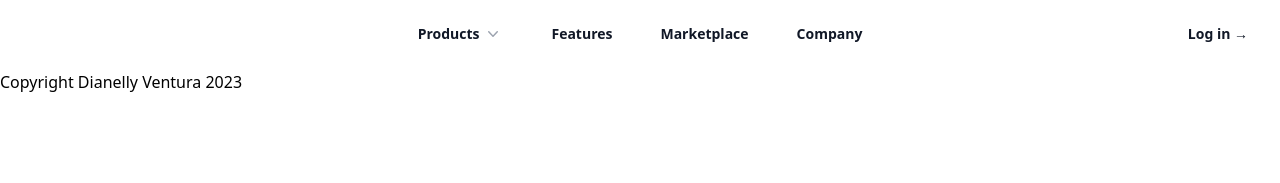
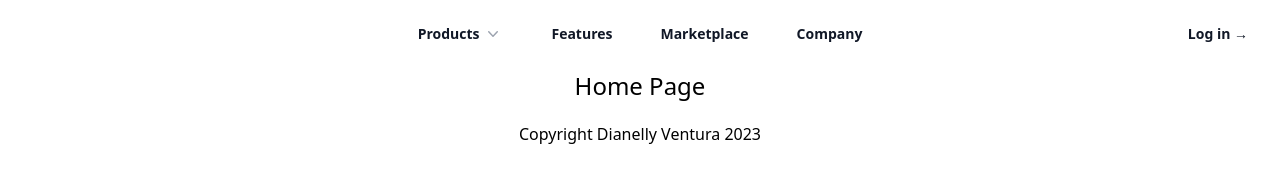
Before and after one commit to DMVCodeX/RoadRunners-Client, a React (Vite) app: page /home in a window 1280 px wide. Shown: the part 167-350 px from the top of the page. Built offline with nearby package versions, Linux system fonts and the light colour scheme.

Commit message:
add home page with routing

```diff
--- a/src/Content.jsx
+++ b/src/Content.jsx
@@ -1,10 +1,12 @@
 import { Route, Routes } from "react-router-dom";
 import { Marketplace } from "./Marketplace";
+import { Home } from "./Home";
 
 export function Content() {
   return (
     <Routes>
       <Route path="/marketplace" element={<Marketplace />} />
+      <Route path="/home" element={<Home />} />
     </Routes>
   );
 }
--- a/src/Footer.jsx
+++ b/src/Footer.jsx
@@ -1,3 +1,9 @@
 export function Footer() {
-  return <p>Copyright Dianelly Ventura 2023</p>;
+  return (
+    <>
+      <div className="center-text">
+        <p>Copyright Dianelly Ventura 2023</p>
+      </div>
+    </>
+  );
 }
--- a/src/Header.jsx
+++ b/src/Header.jsx
@@ -32,6 +32,7 @@ export function Header() {
 
   return (
     <>
+      <a href="/home">
         <img
           className="centered-image"
           src="https://res.cloudinary.com/dlrkhf7ne/image/upload/v1696007285/Road_2520Runners_2520Autosales-01_hkhpfi.png"
@@ -39,6 +40,7 @@ export function Header() {
           height={220}
           width={220}
         />
+      </a>
       <header className="bg-white">
         <nav className="mx-auto flex max-w-7xl items-center justify-between p-6 lg:px-8" aria-label="Global">
           <div className="flex lg:flex-1">
@@ -113,10 +115,11 @@ export function Header() {
               </Transition>
             </Popover>
 
+            {/* These are the main nav bar items */}
             <a href="#" className="text-sm font-semibold leading-6 text-gray-900">
               Features
             </a>
-            <a href="#" className="text-sm font-semibold leading-6 text-gray-900">
+            <a href="/marketplace" className="text-sm font-semibold leading-6 text-gray-900">
               Marketplace
             </a>
             <a href="#" className="text-sm font-semibold leading-6 text-gray-900">
@@ -185,7 +188,7 @@ export function Header() {
                     Features
                   </a>
                   <a
-                    href="/marketplace"
+                    href="#"
                     className="-mx-3 block rounded-lg px-3 py-2 text-base font-semibold leading-7 text-gray-900 hover:bg-gray-50"
                   >
                     Marketplace
--- /dev/null
+++ b/src/Home.jsx
@@ -0,0 +1,7 @@
+export function Home() {
+  return (
+    <div className="mb-5 text-2xl center-text">
+      <h1>Home Page</h1>
+    </div>
+  );
+}
--- a/src/Marketplace.jsx
+++ b/src/Marketplace.jsx
@@ -2,7 +2,7 @@ export function Marketplace() {
   return (
     <>
       <div>
-        <h1>Automobile Inventory</h1>
+        <h1 className="mb-5 text-2xl center-text">Automobile Inventory</h1>
       </div>
     </>
   );
--- a/src/index.css
+++ b/src/index.css
@@ -8,6 +8,10 @@
   display: block;
   margin: auto;
 
+}
+
+.center-text {
+  text-align: center;
 }
 
 /* :root {
```
Lines whose indentation alone changed are shown as unchanged.
